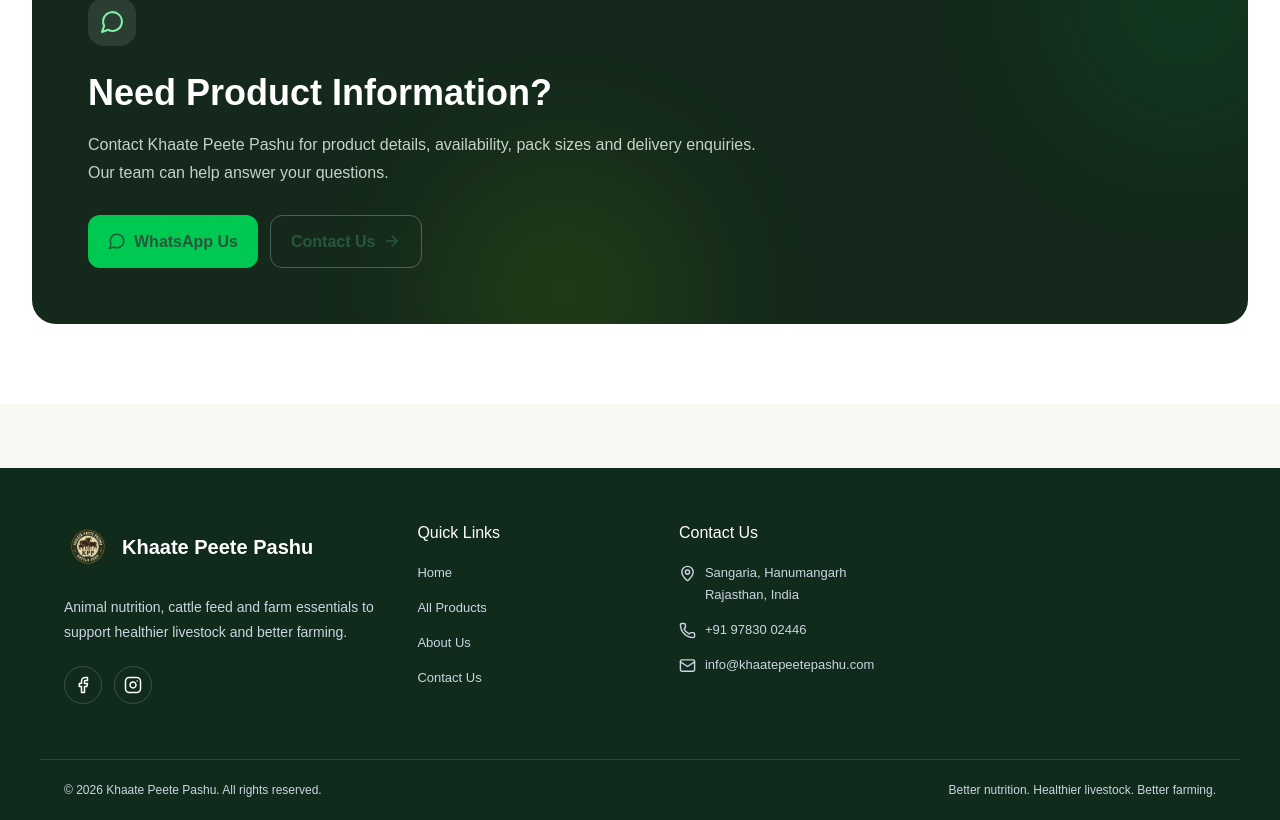
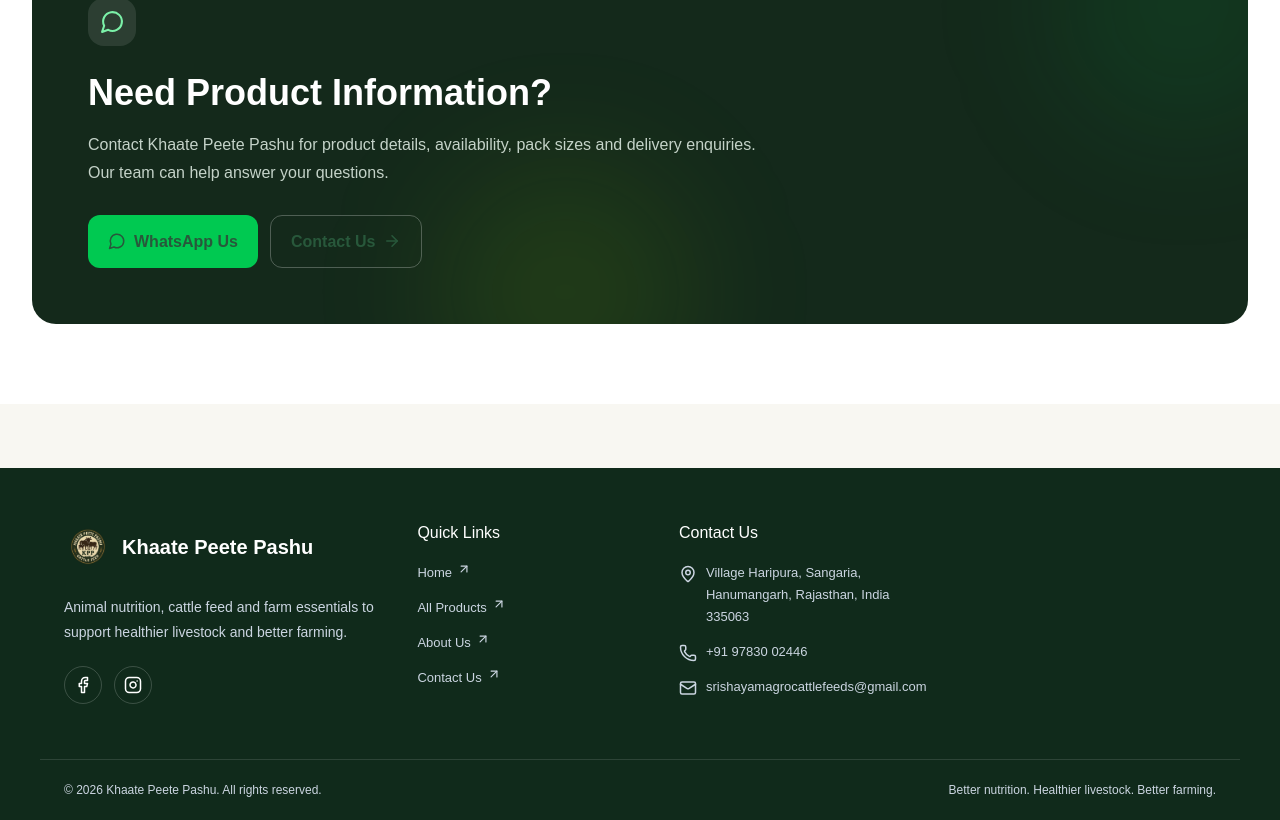
Before and after one commit to jsed2023/Khaate-Peete-Pashu, a Next.js app: page / in a window 1280 px wide. Shown: the part 2738-3558 px from the top of the page. Built offline with nearby package versions, Linux system fonts and the light colour scheme.

Commit message:
Add files via upload

```diff
--- a/components/Footer.tsx
+++ b/components/Footer.tsx
@@ -7,6 +7,7 @@
   Facebook,
   Instagram,
   Phone,
+  ArrowUpRight,
 } from "lucide-react";
 
 import { siteConfig } from "@/config/site";
@@ -44,19 +45,19 @@
           {/* Social Links */}
           <div className="footer-socials">
             <a
-              href="https://www.facebook.com/"
+              href="https://www.facebook.com/khaatepeetepashu's"
               target="_blank"
               rel="noopener noreferrer"
-              aria-label="Facebook"
+              aria-label="Visit us on Facebook"
             >
               <Facebook size={18} aria-hidden="true" />
             </a>
 
             <a
-              href="https://www.instagram.com/"
+              href="https://www.instagram.com/khaatepeetepashu"
               target="_blank"
               rel="noopener noreferrer"
-              aria-label="Instagram"
+              aria-label="Visit Instagram"
             >
               <Instagram size={18} aria-hidden="true" />
             </a>
@@ -64,41 +65,51 @@
         </div>
 
         {/* Quick Links */}
-        <div className="footer-column">
+        <nav className="footer-column" aria-label="Footer navigation">
           <h3>Quick Links</h3>
 
-          <Link href="/">Home</Link>
-          <Link href="/products">All Products</Link>
-          <Link href="/about">About Us</Link>
-          <Link href="/contact">Contact Us</Link>
-        </div>
+          <Link href="/">
+            Home <ArrowUpRight size={14} aria-hidden="true" />
+          </Link>
+          <Link href="/products">
+            All Products <ArrowUpRight size={14} aria-hidden="true" />
+          </Link>
+          <Link href="/about">
+            About Us <ArrowUpRight size={14} aria-hidden="true" />
+          </Link>
+          <Link href="/contact">
+            Contact Us <ArrowUpRight size={14} aria-hidden="true" />
+          </Link>
+        </nav>
 
         {/* Contact Information */}
         <div className="footer-column footer-contact">
           <h3>Contact Us</h3>
 
           <a
-            href="https://www.google.com/maps/search/?api=1&query=Sangaria%2C+Hanumangarh%2C+Rajasthan%2C+India"
+            href="https://www.google.com/maps/search/?api=1&query=Haripura%2C+Sangaria%2C+Hanumangarh%2C+Rajasthan+335063"
             target="_blank"
             rel="noopener noreferrer"
-            aria-label="View Sangaria, Hanumangarh address on Google Maps"
+            aria-label="View our address on Google Maps"
           >
-            <MapPin size={17} aria-hidden="true" />
+            <MapPin size={18} aria-hidden="true" />
             <span>
-              Sangaria, Hanumangarh
+              Village Haripura, Sangaria,
               <br />
-              Rajasthan, India
+              Hanumangarh, Rajasthan, India
+              <br />
+              335063
             </span>
           </a>
 
           <a href="tel:+919783002446">
-            <Phone size={17} aria-hidden="true" />
+            <Phone size={18} aria-hidden="true" />
             <span>+91 97830 02446</span>
           </a>
 
-          <a href="mailto:info@khaatepeetepashu.com">
-            <Mail size={17} aria-hidden="true" />
-            <span>info@khaatepeetepashu.com</span>
+          <a href="mailto:srishayamagrocattlefeeds@gmail.com">
+            <Mail size={18} aria-hidden="true" />
+            <span>srishayamagrocattlefeeds@gmail.com</span>
           </a>
         </div>
       </div>
```
